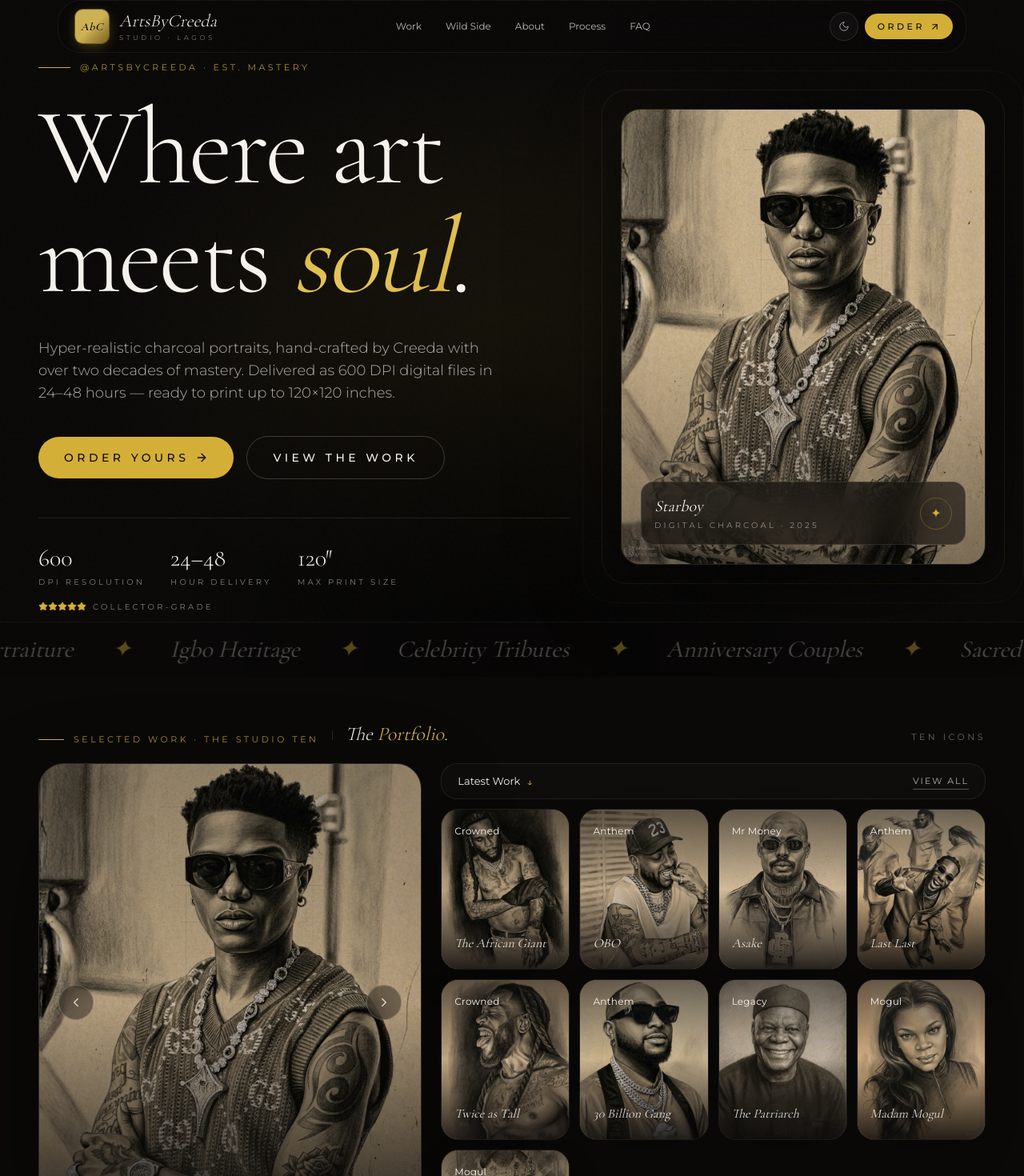
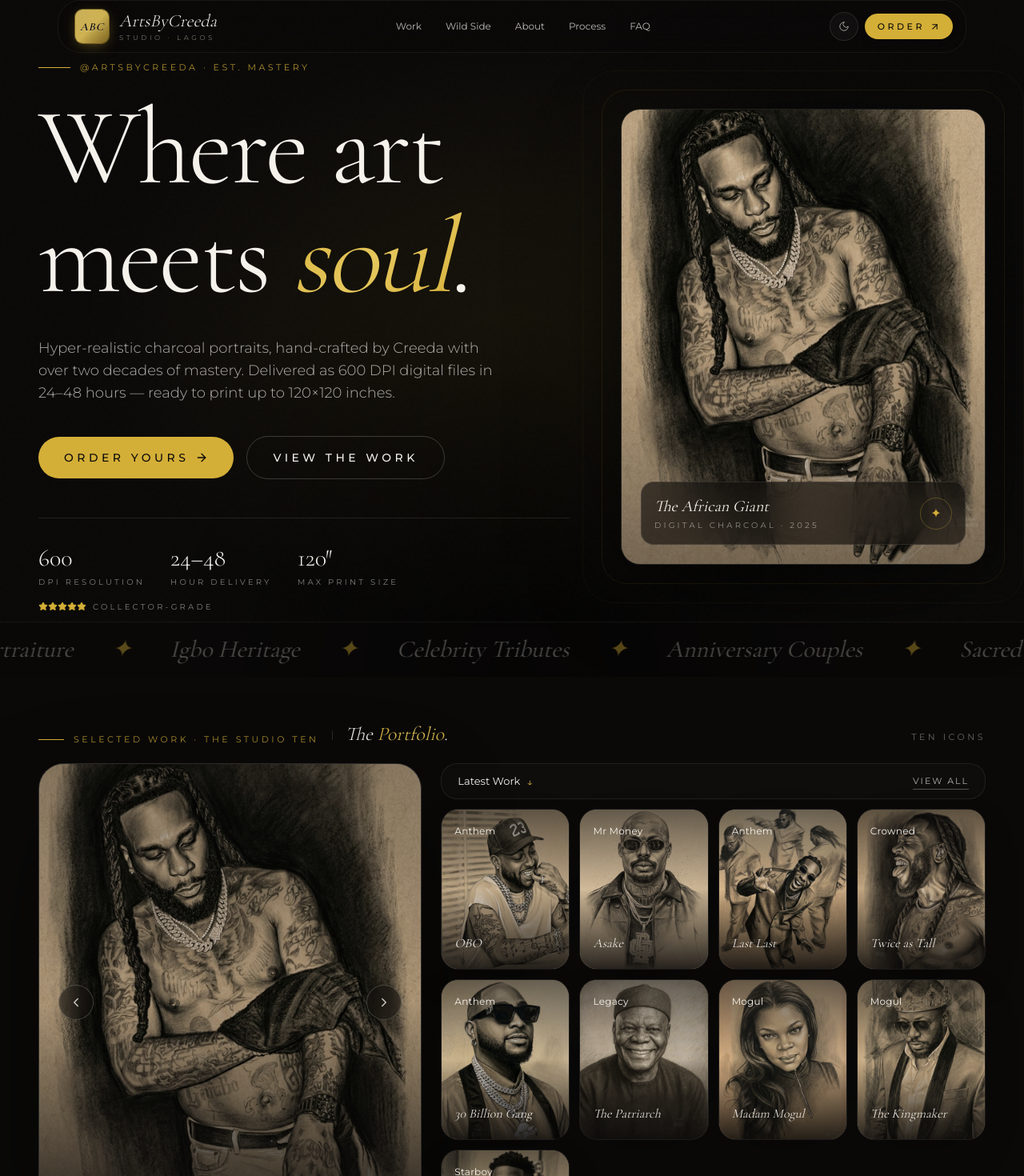
Before and after one commit to ebukaolisah/artsbycreeda, a Next.js app: page / in a window 1280 px wide. Shown: the part 20-1490 px from the top of the page at 80% size. Built offline with nearby package versions, Linux system fonts and the light colour scheme.

Commit message:
ABC monogram, rotate gallery hero to African Giant, refined testimonials headline

```diff
--- a/components/Navbar.tsx
+++ b/components/Navbar.tsx
@@ -40,10 +40,10 @@ export default function Navbar() {
                 <span className="absolute inset-0 bg-gold-gradient opacity-90 transition-opacity group-hover:opacity-100" />
                 <span className="absolute inset-0 bg-gradient-to-br from-white/20 via-transparent to-charcoal/20" />
                 <span
-                  className="relative font-serif text-[13px] italic font-semibold tracking-[0.04em] text-charcoal md:text-[14px]"
+                  className="relative font-serif text-[13px] italic font-semibold tracking-[0.06em] text-charcoal md:text-[14px]"
                   style={{ textShadow: '0 1px 0 rgba(255,255,255,0.35)' }}
                 >
-                  AbC
+                  ABC
                 </span>
               </span>
 
--- a/components/Testimonials.tsx
+++ b/components/Testimonials.tsx
@@ -51,11 +51,13 @@ export default function Testimonials() {
         <div className="mx-auto max-w-2xl text-center">
           <div className="inline-flex items-center gap-3">
             <span className="h-px w-10 bg-gold" />
-            <span className="eyebrow">From Collectors</span>
+            <span className="eyebrow">Words from the Wall</span>
             <span className="h-px w-10 bg-gold" />
           </div>
           <h2 className="display-text mt-6 text-5xl md:text-6xl lg:text-7xl">
-            They <span className="italic gold-text">felt</span> it.
+            Glowing <span className="italic gold-text">praise</span>,
+            <br />
+            from our collectors.
           </h2>
         </div>
       </div>
--- a/lib/artworks.ts
+++ b/lib/artworks.ts
@@ -26,17 +26,6 @@ export interface Artwork {
  * Captures the African Giant era from Asake to Wizkid plus the legacy & mogul portraits.
  */
 export const ARTWORKS: Artwork[] = [
-  {
-    id: 'starboy',
-    title: 'Starboy',
-    src: '/artworks/wizkid.png',
-    category: 'Starboy',
-    year: 2025,
-    medium: 'Digital Charcoal',
-    description:
-      'From Surulere to Madison Square — Made in Lagos, drawn in light.',
-    featured: true,
-  },
   {
     id: 'african-giant',
     title: 'The African Giant',
@@ -129,6 +118,17 @@ export const ARTWORKS: Artwork[] = [
     description:
       'Behind every breakout star — a man with the microphone and the instinct.',
   },
+  {
+    id: 'starboy',
+    title: 'Starboy',
+    src: '/artworks/wizkid.png',
+    category: 'Starboy',
+    year: 2025,
+    medium: 'Digital Charcoal',
+    description:
+      'From Surulere to Madison Square — Made in Lagos, drawn in light.',
+    featured: true,
+  },
 ];
 
 export const FEATURED = ARTWORKS.filter((a) => a.featured);
```
